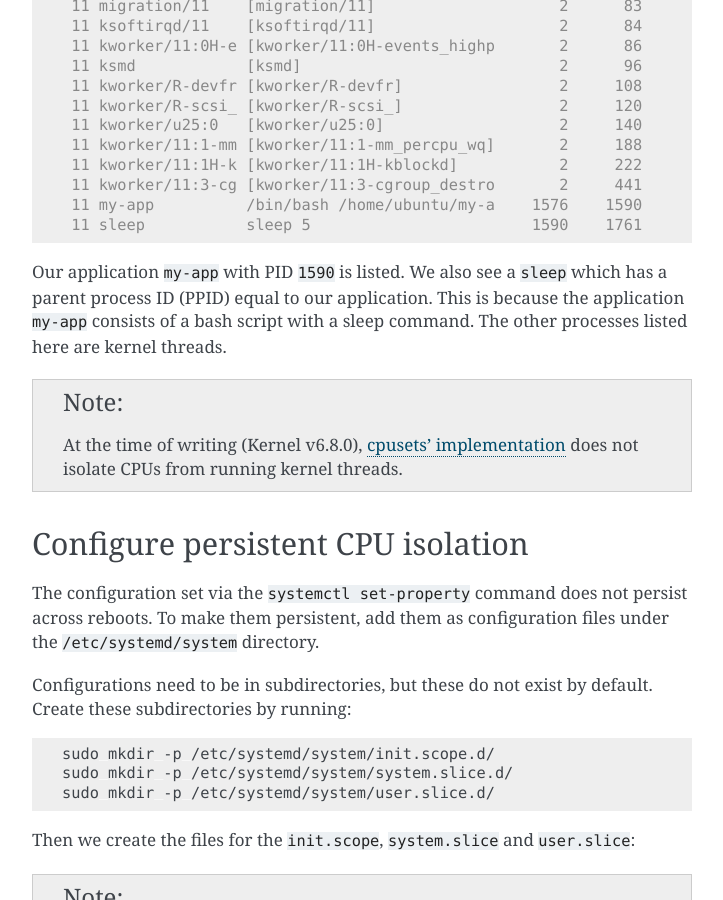
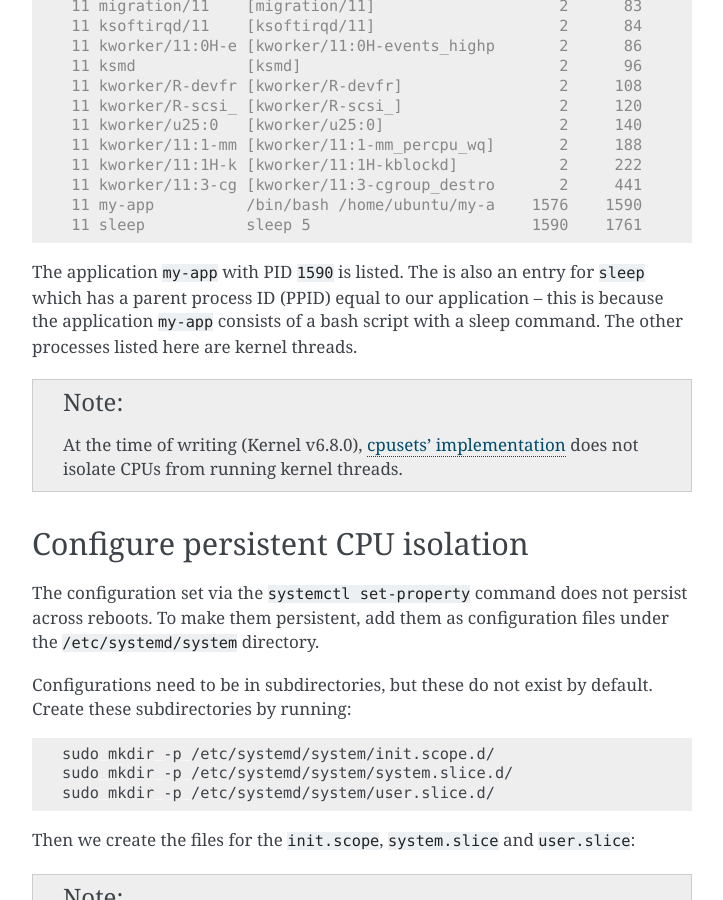
Before and after one commit to canonical/real-time-ubuntu-docs, a Sphinx documentation site: the page built from docs/how-to/using-cpusets.md, in a window 1280 px wide and 900 px high, scrolled down 2502 px. Shown: the whole window, without its empty margins (388-1111 px from the left). Built offline with Sphinx 7.4.7, drawn with Linux system fonts in a browser that asks for light colours.

Commit message:
refact: reword
Co-authored-by: AnneCYH <anne.chew@canonical.com>
Signed-off-by: Lincoln Wallace <lincoln.wallace@canonical.com>

````diff
--- a/docs/how-to/using-cpusets.md
+++ b/docs/how-to/using-cpusets.md
@@ -108,9 +108,8 @@ $ ps -eLo psr,comm,args,ppid,pid, | grep '^ 11'
  11 sleep           sleep 5                        1590    1761
 ```
 
-Our application `my-app` with PID `1590` is listed.
-We also see a `sleep` which has a parent process ID (PPID) equal to our application.
-This is because the application `my-app` consists of a bash script with a sleep command.
+The application `my-app` with PID `1590` is listed.
+The is also an entry for `sleep` which has a parent process ID (PPID) equal to our application -- this is because the application `my-app` consists of a bash script with a sleep command.
 The other processes listed here are kernel threads.
 
 ```{note}
````
